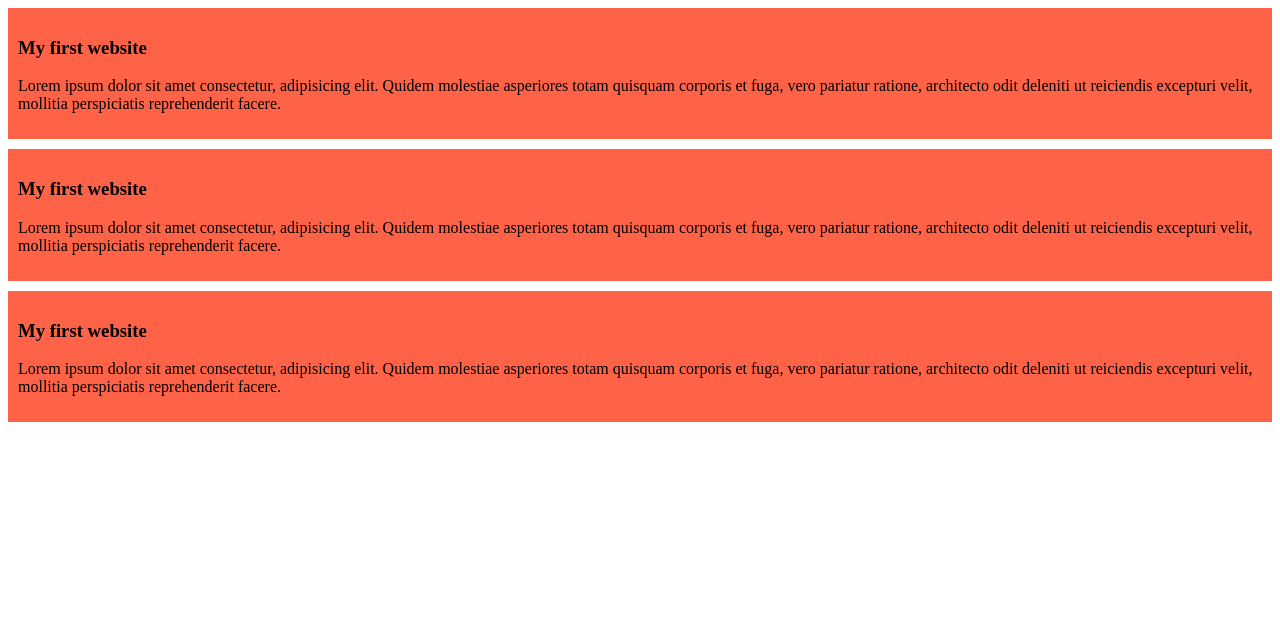
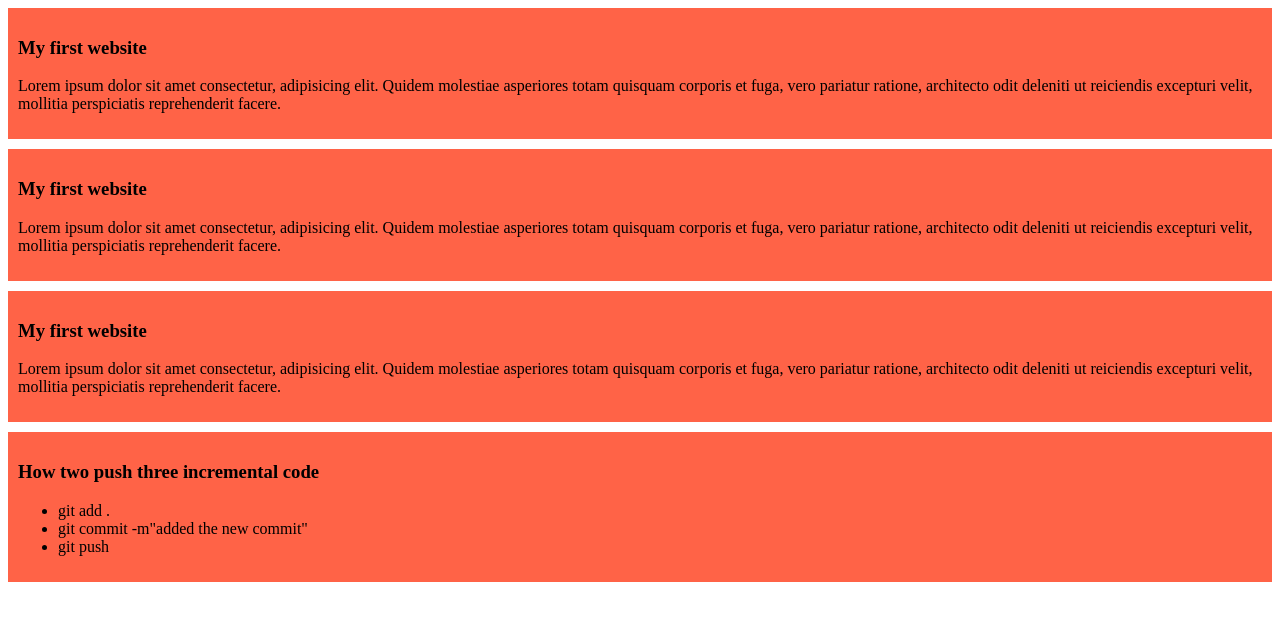
Before and after one commit to Shahiduzzaman81/My_github_intro, a plain HTML site: page index.html in a window 1280 px wide. Drawn offline with Linux system fonts and the light colour scheme.

Commit message:
added the fourth commit

```diff
--- a/index.html
+++ b/index.html
@@ -33,6 +33,14 @@
             perspiciatis reprehenderit facere.
         </p>
     </div>
+    <div>
+        <h3>How two push three incremental code</h3>
+        <ul>
+            <li>git add .</li>
+            <li>git commit -m"added the new commit"</li>
+            <li>git push</li>
+        </ul>
+    </div>
 </body>
 
 </html>
```
